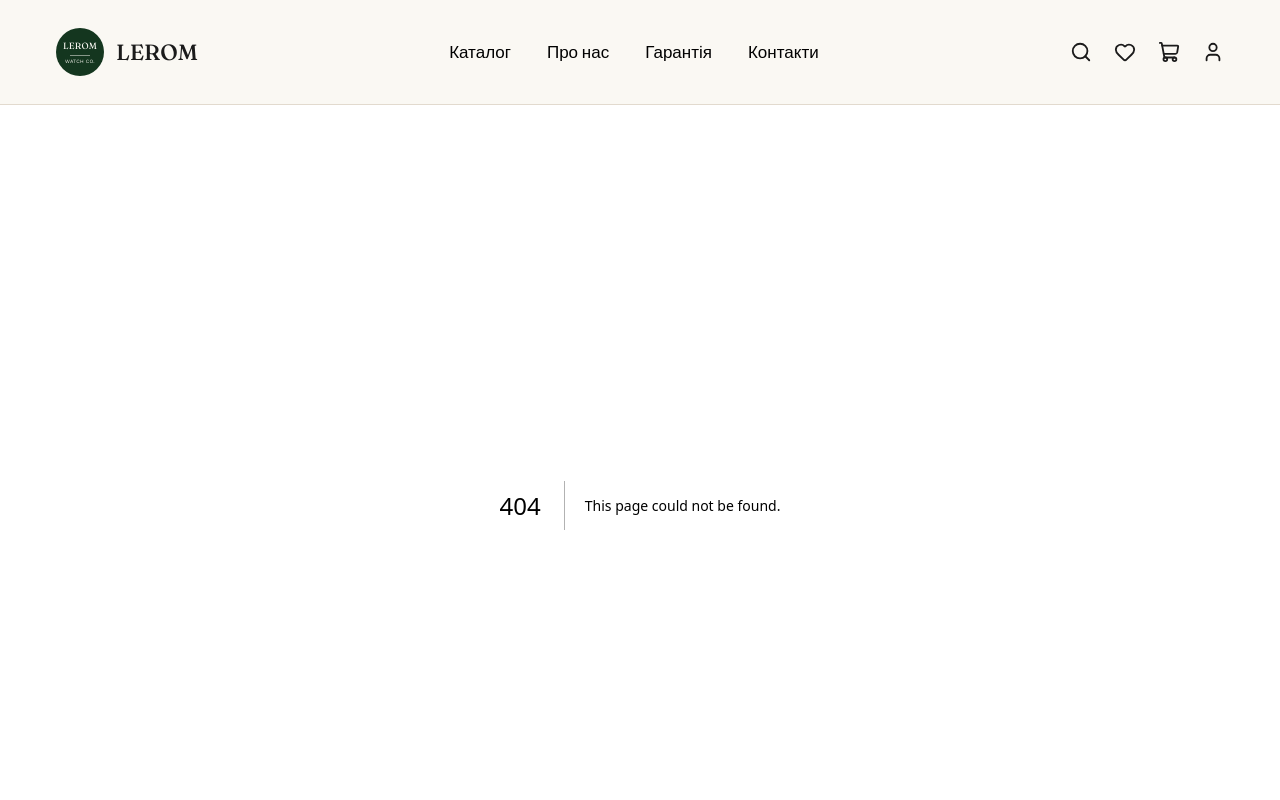
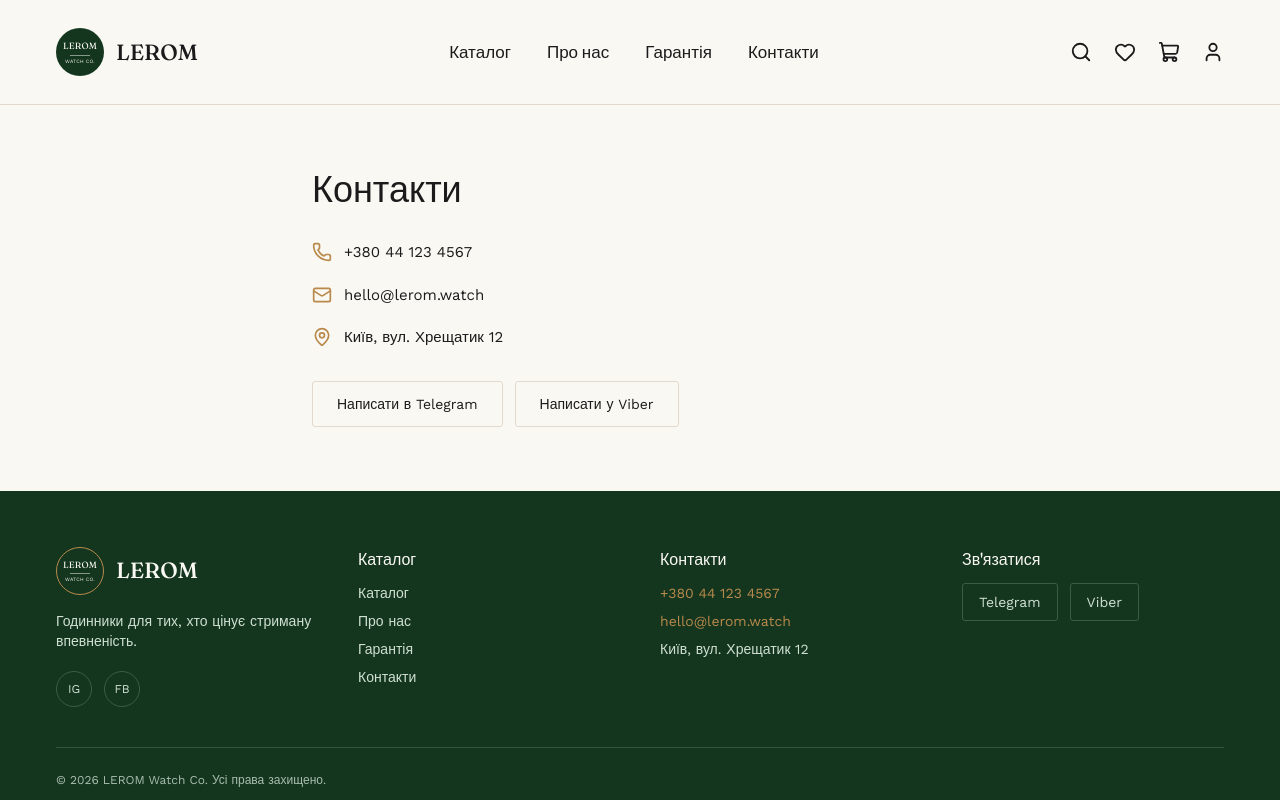
Before and after one commit to Stanislave19/website-for-store, a Next.js app in the folder frontend/: page /contacts in a window 1280 px wide. Before the commit this address had no page. Shown: the top 800 px of the page. Built offline with nearby package versions, Linux system fonts and the light colour scheme.

Commit message:
Статичні сторінки: Про нас, Гарантія, Контакти

```diff
--- /dev/null
+++ b/frontend/src/app/about/page.tsx
@@ -0,0 +1,36 @@
+import type { Metadata } from "next";
+
+import { TrustBadges } from "@/components/ui/TrustBadges";
+
+export const metadata: Metadata = {
+  title: "Про нас — LEROM Watch Co.",
+  description: "LEROM Watch Co. — годинники, що переживуть моду. Класика без зайвого галасу.",
+};
+
+export default function AboutPage() {
+  return (
+    <main>
+      <div className="mx-auto max-w-3xl px-6 py-16 md:px-14">
+        <h1 className="mb-6 font-serif text-4xl font-medium text-ink">Про нас</h1>
+        <div className="flex flex-col gap-5 font-sans text-[15px] leading-relaxed text-leather">
+          <p>
+            LEROM Watch Co. — магазин наручних годинників для тих, хто цінує стриману
+            впевненість, а не швидкоплинні тренди. Ми віримо, що добрий годинник — це річ на
+            десятиліття, а не на сезон.
+          </p>
+          <p>
+            Кожна модель у каталозі проходить відбір за якістю механізму, матеріалів і
+            довговічністю дизайну. Ми не женемось за кількістю — ми обираємо моделі, які
+            залишаються актуальними роками і передаються у спадок.
+          </p>
+          <p>
+            Працюємо без власного складу: кожен годинник замовляється під ваше замовлення, тому
+            асортимент завжди можна розширювати новими моделями. Менеджер зв&apos;яжеться з вами
+            особисто, щоб узгодити деталі доставки та оплати.
+          </p>
+        </div>
+      </div>
+      <TrustBadges />
+    </main>
+  );
+}
--- /dev/null
+++ b/frontend/src/app/contacts/page.tsx
@@ -0,0 +1,51 @@
+import type { Metadata } from "next";
+import { Mail, MapPin, Phone } from "lucide-react";
+
+export const metadata: Metadata = {
+  title: "Контакти — LEROM Watch Co.",
+  description: "Контакти LEROM Watch Co.: телефон, месенджери, адреса.",
+};
+
+export default function ContactsPage() {
+  return (
+    <main className="mx-auto max-w-3xl px-6 py-16 md:px-14">
+      <h1 className="mb-8 font-serif text-4xl font-medium text-ink">Контакти</h1>
+
+      <div className="flex flex-col gap-5">
+        <div className="flex items-center gap-3">
+          <Phone size={20} className="text-brass" />
+          <a href="tel:+380441234567" className="font-sans text-[15px] text-ink">
+            +380 44 123 4567
+          </a>
+        </div>
+        <div className="flex items-center gap-3">
+          <Mail size={20} className="text-brass" />
+          <a href="mailto:hello@lerom.watch" className="font-sans text-[15px] text-ink">
+            hello@lerom.watch
+          </a>
+        </div>
+        <div className="flex items-center gap-3">
+          <MapPin size={20} className="text-brass" />
+          <span className="font-sans text-[15px] text-ink">Київ, вул. Хрещатик 12</span>
+        </div>
+      </div>
+
+      <div className="mt-8 flex gap-3">
+        <a
+          href="https://t.me/lerom_manager"
+          target="_blank"
+          rel="noopener noreferrer"
+          className="rounded-[3px] border border-edge px-6 py-3 font-sans text-sm text-ink"
+        >
+          Написати в Telegram
+        </a>
+        <a
+          href="viber://chat"
+          className="rounded-[3px] border border-edge px-6 py-3 font-sans text-sm text-ink"
+        >
+          Написати у Viber
+        </a>
+      </div>
+    </main>
+  );
+}
--- /dev/null
+++ b/frontend/src/app/warranty/page.tsx
@@ -0,0 +1,42 @@
+import type { Metadata } from "next";
+import { Package, RefreshCw, Shield } from "lucide-react";
+
+export const metadata: Metadata = {
+  title: "Гарантія — LEROM Watch Co.",
+  description: "Умови гарантії, повернення й обміну товарів у LEROM Watch Co.",
+};
+
+const SECTIONS = [
+  {
+    icon: Shield,
+    title: "Гарантія 24 місяці",
+    text: "Офіційна гарантія виробника покриває механізм, корпус і скло за умов належної експлуатації. Гарантійний талон видається разом із товаром.",
+  },
+  {
+    icon: RefreshCw,
+    title: "Повернення та обмін",
+    text: "Товар можна повернути або обміняти протягом 14 днів з моменту отримання, якщо він не був у використанні та зберіг товарний вигляд, упаковку й комплектацію.",
+  },
+  {
+    icon: Package,
+    title: "Комплектація",
+    text: "Кожен годинник постачається у фірмовій коробці з гарантійним талоном та інструкцією з експлуатації.",
+  },
+];
+
+export default function WarrantyPage() {
+  return (
+    <main className="mx-auto max-w-3xl px-6 py-16 md:px-14">
+      <h1 className="mb-8 font-serif text-4xl font-medium text-ink">Гарантія</h1>
+      <div className="flex flex-col gap-6">
+        {SECTIONS.map(({ icon: Icon, title, text }) => (
+          <div key={title} className="rounded-[3px] border border-edge bg-white p-6">
+            <Icon size={24} className="mb-3 text-brass" />
+            <h2 className="mb-2 font-serif text-lg font-medium text-ink">{title}</h2>
+            <p className="font-sans text-[15px] leading-relaxed text-leather">{text}</p>
+          </div>
+        ))}
+      </div>
+    </main>
+  );
+}
```
